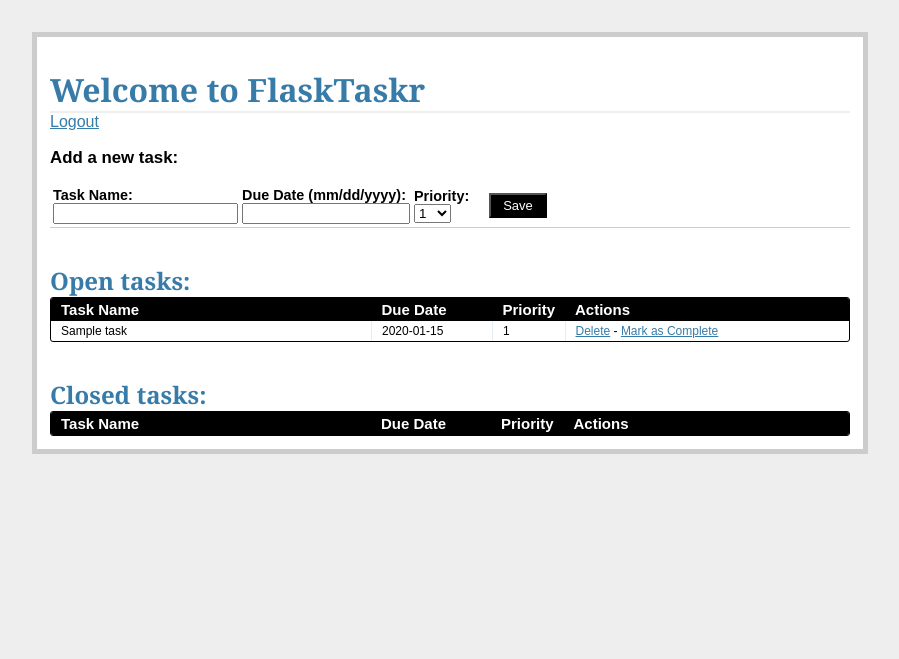
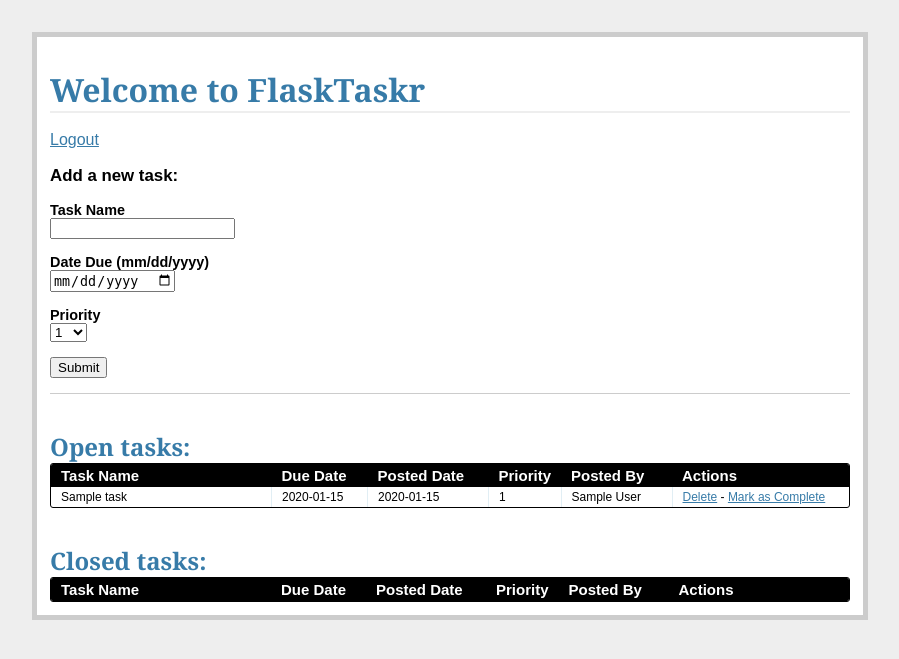
Before and after one commit to acuencadev/flask-taskr, a Flask app: page /tasks/ in a window 1280 px wide. Shown: the top 659 px of the page, without its empty margins (190-1089 px from the left). Run offline with Flask 2, Linux system fonts and the light colour scheme; the visitor is signed in with stand-in values (Sample User, id 1); tables that the repository leaves empty hold one stand-in row (values such as "Sample post"); lists and menus that the app fills with data are empty.

Commit message:
feat: Update the tasks template to include the new DB fields

```diff
--- a/templates/tasks.html
+++ b/templates/tasks.html
@@ -2,44 +2,27 @@
 {% block content %}
 
 <h1>Welcome to FlaskTaskr</h1>
+<br>
 <a href="{{ url_for('logout') }}">Logout</a>
 <div class="add-task">
   <h3>Add a new task:</h3>
-  <table>
-    <tr>
-      <form action="{{ url_for('new_task') }}" method="post">
+  <form action="{{ url_for('new_task') }}" method="post" class="inline-form">
     {{ form.csrf_token }}
-        <td>
-          <label>Task Name:</label>
-          <input name="name" type="text">
-        </td>
-        <td>
-          <label>Due Date (mm/dd/yyyy):</label>
-          <input name="due_date" type="text" style="width:160px;">
-        </td>
-        <td>
-          <label>Priority:</label>
-          <select name="priority" width="100px">
-            <option value="1">1</option>
-            <option value="2">2</option>
-            <option value="3">3</option>
-            <option value="4">4</option>
-            <option value="5">5</option>
-            <option value="6">6</option>
-            <option value="7">7</option>
-            <option value="8">8</option>
-            <option value="9">9</option>
-            <option value="10">10</option>
-          </select>
-        </td>
-        <td>
-          &nbsp;
-          &nbsp;
-          <input class="button" type="submit" value="Save">
-        </td>
-      </form>
-    </tr>
-  </table>
+    <div class="input-group">
+      {{ form.name.label }}
+      {{ form.name }}
+    </div>
+    <div class="input-group">
+      {{ form.due_date.label }}
+      {{ form.due_date }}
+    </div>
+    <div class="input-group">
+      {{ form.priority.label }}
+      {{ form.priority }}
+    </div>
+    <div class="input-group">
+      <button type="submit">Submit</button>
+    </div>
 </div>
 <div class="entries">
   <br>
@@ -49,17 +32,21 @@
     <table>
       <thead>
         <tr>
-          <th width="300px"><strong>Task Name</strong></th>
-          <th width="100px"><strong>Due Date</strong></th>
+          <th width="200px"><strong>Task Name</strong></th>
+          <th width="75px"><strong>Due Date</strong></th>
+          <th width="100px"><strong>Posted Date</strong></th>
           <th width="50px"><strong>Priority</strong></th>
+          <th width="90px"><strong>Posted By</strong></th>
           <th><strong>Actions</strong></th>
         </tr>
       </thead>
       {% for task in open_tasks %}
         <tr>
-          <td width="300px">{{ task.name }}</td>
-          <td width="100px">{{ task.due_date }}</td>
+          <td width="200px">{{ task.name }}</td>
+          <td width="75px">{{ task.due_date }}</td>
+          <td width="100px">{{ task.posted_date }}</td>
           <td width="50px">{{ task.priority }}</td>
+          <td width="90px">{{ task.poster.name }}</td>
           <td>
             <a href="{{ url_for('delete_entry', task_id = task.task_id) }}">Delete</a>  -
             <a href="{{ url_for('complete', task_id = task.task_id) }}">Mark as Complete</a>
@@ -68,26 +55,30 @@
       {% endfor %}
     </table>
   </div>
+</div>
 <br>
 <br>
-</div>
 <div class="entries">
   <h2>Closed tasks:</h2>
   <div class="datagrid">
     <table>
       <thead>
         <tr>
-        <th width="300px"><strong>Task Name</strong></th>
-        <th width="100px"><strong>Due Date</strong></th>
+          <th width="200px"><strong>Task Name</strong></th>
+          <th width="75px"><strong>Due Date</strong></th>
+          <th width="100px"><strong>Posted Date</strong></th>
           <th width="50px"><strong>Priority</strong></th>
+          <th width="90px"><strong>Posted By</strong></th>
           <th><strong>Actions</strong></th>
         </tr>
       </thead>
       {% for task in closed_tasks %}
         <tr>
-          <td width="300px">{{ task.name }}</td>
-          <td width="100px">{{ task.due_date }}</td>
+          <td width="200px">{{ task.name }}</td>
+          <td width="75px">{{ task.due_date }}</td>
+          <td width="100px">{{ task.posted_date }}</td>
           <td width="50px">{{ task.priority }}</td>
+          <td width="90px">{{ task.poster.name }}</td>
           <td>
              <a href="{{ url_for('delete_entry', task_id = task.task_id) }}">Delete</a>
           </td>
```
Lines whose indentation alone changed are shown as unchanged.
